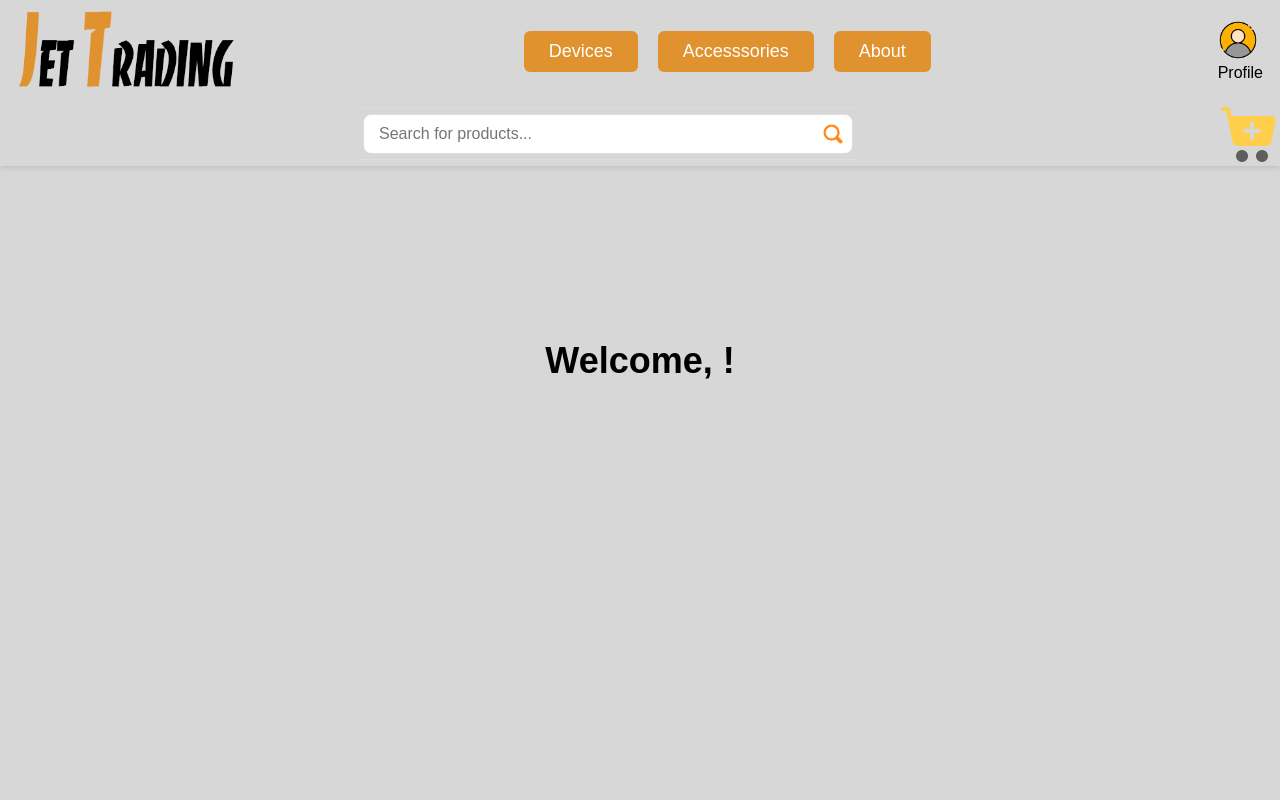
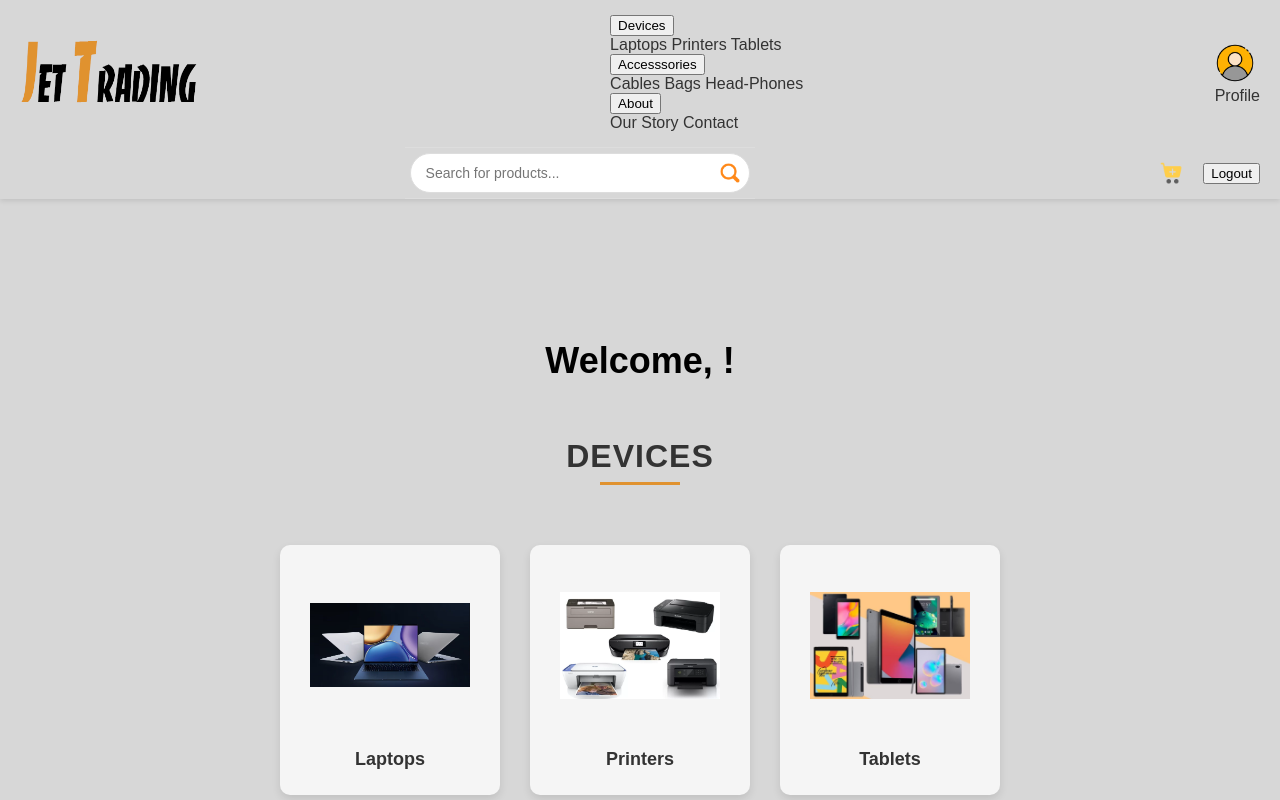
Before and after one commit to mennaelselawy/JetTradingWebSite, a Flask app: page /loggedInHome in a window 1280 px wide. Run offline with Flask 3, Linux system fonts and the light colour scheme.

Commit message:
validations done and the css of home page

```diff
--- a/app.py
+++ b/app.py
@@ -15,29 +15,65 @@
     def __init__(self, formData = None):
             if formData is None:
                 formData = flask.request.form
-            self.username = formData.get("username")    #flask-> module , request-> object , form -> property, get-> method
-            self.password = formData.get("password")
-            self.email = formData.get("email")
-            self.address = formData.get("address")
-            self.phone = formData.get("phone")
+            self.username = formData.get("username")  #flask-> module , request-> object , form -> property, get-> method
+            self.password = formData.get("password", "").strip()
+            self.email = formData.get("email", "" ).strip()
+            self.address = formData.get("address", "").strip()
+            self.phone = formData.get("phone", "").strip()
+
+    @staticmethod
+    def safeHash(text):
+        printable_chars = " !\"#$%&'()*+,-./0123456789:;<=>?@ABCDEFGHIJKLMNOPQRSTUVWXYZ[\\]^_`abcdefghijklmnopqrstuvwxyz{|}~"
+        result = ""
+        for ch in text:
+            found = False
+            i = 0
+            while i < 95:
+                if printable_chars[i] == ch:
+                    found = True
+                    break
+                i += 1
+
+            if found:
+                shifted_index = (i + 3) % 95  # Shift by 3 and wrap around
+                result = result + printable_chars[shifted_index]
+            else:
+                result = result + ch  # if not in printable, leave it
+        return result
+
+    @staticmethod
+    def safeUnhash(text):
+        printable_chars = " !\"#$%&'()*+,-./0123456789:;<=>?@ABCDEFGHIJKLMNOPQRSTUVWXYZ[\\]^_`abcdefghijklmnopqrstuvwxyz{|}~"
+        result = ""
+
+        for ch in text:
+            # Find index of ch manually
+            found = False
+            i = 0
+            while i < 95:
+                if printable_chars[i] == ch:
+                    found = True
+                    break
+                i += 1
+
+            if found:
+                shifted_index = (i - 3 + 95) % 95  # Subtract 3 and wrap
+                result = result + printable_chars[shifted_index]
+            else:
+                result = result + ch
+
+        return result
+
 
     def makeDictionary(self):
         dict = {
             "username": self.username,
-            "password": self.password,
+            "password": User.safeHash(self.password),
             "email": self.email,
             "address": self.address,
             "phone": self.phone
         }
         return dict
-
-    # ord(char)  Converts the character to its ASCII code., Adds 3 to the ASCII value. Ensures the result is within the ASCII printable range (0–125). % 126 is used to wrap around if the result exceeds 125.
-    @staticmethod
-    def safeHash(text):
-        result = ""
-        for char in text:
-            result += chr((ord(char) + 3) % 126)
-        return result
 
     def saveData(self):
         # if the file not exist create one so
@@ -47,18 +83,26 @@
         except (FileNotFoundError , json.JSONDecodeError):
             users = [] #file does not exist or empty so i will start with empty list
 
+        failedSignUp = getHtml("signup")
         #CHECK THAT THE USER NOT ALREADY EXIST BY EMAIL
-        if any(user["email"] == self.email for user in users) :
-            failedSignUp = getHtml("signup")
+        if any(user["email"].lower() == self.email.lower() for user in users) :
             return failedSignUp.replace("$$ERROR$$", "<p style='color:red;'>Sign Up Failed: User already exists</p>")
 
-        else:
+        if len(self.password) < 8:
+            return failedSignUp.replace("$$ERROR$$", "<p style='color:red;'>Password must not be less than 8 characters</p>")
+        if not (self.email.endswith("@gmail.com") or self.email.endswith("@org.com")):
+            return failedSignUp.replace("$$ERROR$$", "<p style='color:red;'>Invalid email domain</p>")
+        if len(self.address)< 10:
+            return failedSignUp.replace("$$ERROR$$", "<p style='color:red;'>Invalid address: address must be more than 10</p>")
             #append the new user: to add in the python list in memory not in the file
-            users.append(self.makeDictionary())
-            #to write the new user in the file
-            with open("data/users.json", "w") as f:
+        if not (self.phone.isdigit() and len(self.phone) == 11 and self.phone.startswith("01")):
+            return failedSignUp.replace("$$ERROR$$", "<p style='color:red;'>Invalid Phone number</p>")
+
+        users.append(self.makeDictionary())
+        #to write the new user in the file
+        with open("data/users.json", "w") as f:
                 json.dump(users, f, indent=4)                #takes python object as user list and writes it as JSON formatted text into file SO reverse of json.load()
-            return redirect(url_for("logInPage"))  # redirect after success
+        return redirect(url_for("logInPage"))  # redirect after success
 
     def getUserInfo(self, email):
         try:
@@ -73,7 +117,7 @@
     def fillProfileForm(self, userData, message =""):
         html = getHtml("profile")
         html = html.replace("$$USERNAME$$", userData["username"])
-        html = html.replace("$$PASSWORD$$", userData["password"])
+        html = html.replace("$$PASSWORD$$", User.safeUnhash(userData["password"]))
         html = html.replace("$$EMAIL$$", userData["email"])
         html = html.replace("$$ADDRESS$$", userData["address"])
         html = html.replace("$$PHONE$$", userData["phone"])
@@ -150,7 +194,7 @@
             users = json.load(f)
 
         for user in users:
-            if user["email"] == email and user["password"] == password:
+            if user["email"] == email and user["password"] == User.safeHash(password):
                 return jsonify(success=True, user=user)
 
         return jsonify(success=False, message="Invalid credentials")
@@ -166,6 +210,7 @@
 @app.route("/profile", methods=["GET"])
 def profilePage():
     email = flask.request.args.get("email")
+
     user = User().getUserInfo(email)
     if user:
         return User().fillProfileForm(user, "")
@@ -247,74 +292,47 @@
             html += "</div> </a>"
         return html
 
+    @staticmethod
+    def devicesPageHtml(pageName , showCartButtons):
+        devices = Devices.parse_products_file()
+        category = request.args.get('category')
+        query = request.args.get('query')
+        heading =""
+        filtered = []
+        if query:
+            heading = f"Results of {query}"
+            query = query.lower()
+            for device in devices:
+                if query in device.name.lower() or query in device.description.lower():
+                    filtered.append(device)
+        elif category:
+            heading = category.capitalize()
+            category = category.lower()
+            for device in devices:
+                if device.category.lower() == category:
+                    filtered.append(device)
+        else:
+            filtered = devices
+            heading = "All Devices"
+
+        devices_html = Devices.display_devices_html(filtered, showCartButtons)
+
+        if not devices_html:
+            devices_html = "<p class='no-results'>No devices found.</p>"
+
+        html = getHtml(pageName)
+        final_html = html.replace("$$CATEGORY$$", heading).replace("$$DEVICES$$", devices_html)
+        return final_html
+
+
 
 @app.route("/devices", methods=["GET"])
 def devicesPage():
-    devices = Devices.parse_products_file()
-    category = request.args.get('category')
-    query = request.args.get('query')
-    heading =""
-    filtered = []
-    if query:
-        heading = f"Results of {query}"
-        query = query.lower()
-        for device in devices:
-            if query in device.name.lower() or query in device.description.lower():
-                filtered.append(device)
-
-    elif category:
-        heading = category.capitalize()
-        category = category.lower()
-        for device in devices:
-            if device.category.lower() == category:
-                filtered.append(device)
-    else:
-        filtered = devices
-        heading = "All Devices"
-
-    devices_html = Devices.display_devices_html(filtered, show_cart_buttons=False)
-
-    if not devices_html:
-        devices_html = "<p class='no-results'>No devices found.</p>"
-
-    html = getHtml("devices")
-    final_html = html.replace("$$CATEGORY$$", heading).replace("$$DEVICES$$", devices_html)
-    return final_html
-
-
+    return Devices.devicesPageHtml("devices", showCartButtons =False)
 
 @app.route("/devicesLoggedIn", methods=["GET"])
 def devicesLoggedInPage():
-    devices = Devices.parse_products_file()
-    category = request.args.get('category')
-    query = request.args.get('query')
-    heading =""
-    filtered = []
-    if query:
-        heading = f"Results of {query}"
-        query = query.lower()
-        for device in devices:
-            if query in device.name.lower() or query in device.description.lower():
-                filtered.append(device)
-
-    elif category:
-        heading = category.capitalize()
-        category = category.lower()
-        for device in devices:
-            if device.category.lower() == category:
-                 filtered.append(device)
-    else:
-        filtered = devices
-        heading = "All Devices"
-
-    devices_html = Devices.display_devices_html(filtered, show_cart_buttons=True)
-    if not devices_html:
-        devices_html = "<p class='no-results'>No devices found.</p>"
-
-    html = getHtml("devicesLoggedIn")
-    final_html = html.replace("$$CATEGORY$$", heading).replace("$$DEVICES$$", devices_html)
-    return final_html
-
+    return Devices.devicesPageHtml("devicesLoggedIn", showCartButtons =True)
 
 
                                                #CART
--- a/loggedInHome.html
+++ b/loggedInHome.html
@@ -16,9 +16,6 @@
 
             <div class="nav-buttons">
                 <div class="dropdown">
-                    <!-- <form id="devicesForm">
-                        <button type="submit" class="dropdown-button">Devices</button>
-                    </form> -->
                     <a href="/devicesLoggedIn"><button class="dropdown-button">Devices</button></a>
                     <div class="dropdown-content">
                         <a href="/devicesLoggedIn?category=laptops">Laptops</a>
@@ -61,6 +58,7 @@
                 </button>
             </form>
             <img src="static/images/cart-icon.png" onclick="goToCart()" class="add-to-cart-icon" >
+            <button type="button" onclick="logOutAndRedirectToHome()">Logout</button>
         </div>
     </header>
     <div class="loggedin">
@@ -68,6 +66,27 @@
          a3mlha mn text file i guess -->
         <h2>Welcome, <span id="welcomeUser"></span>!</h2>
     </div>
+    <div id="devices_categories">
+        <h2 class="category-title">Devices</h2>
+        <div class="category">
+            <a href="/devicesLoggedIn?category=laptops">
+                <img src="/static/images/laptops.jpg" alt="Laptops">
+                <span>Laptops</span>
+            </a>
+        </div>
+        <div class="category">
+            <a href="/devicesLoggedIn?category=printers">
+                <img src="/static/images/printers.jpg" alt="Printers">
+                <span>Printers</span>
+            </a>
+        </div>
+        <div class="category">
+            <a href="/devicesLoggedIn?category=tablets">
+                <img src="/static/images/tablets.jpg" alt="Tablets">
+                <span>Tablets</span>
+            </a>
+        </div>
+    </div>
     <script src="static/script.js"></script>
 </body>
 </html>
--- a/profile.html
+++ b/profile.html
@@ -51,7 +51,7 @@
         <button type="button" onclick="enableEdit('phone')">Edit</button><br><br>
 
         <button type="submit">Save</button>
-        <button type="button" onclick="logout()">Logout</button>
+        <button type="button" onclick="logOutAndRedirectToHome()">Logout</button>
 
     </form>
 
--- a/static/script.js
+++ b/static/script.js
@@ -8,18 +8,28 @@
     //manually get the form values
     const username = document.getElementById("username").value.trim();
     const email = document.getElementById("email").value.trim();
+    const password = document.getElementById("password").value;
+    const address = document.getElementById("address").value.trim();
+    const phone = document.getElementById("phone").value.trim();
 
-    //to build an object in js as a struct in c++
-    const user = {
-        username,
-        email,
-    };
-
+    let valid = true
     let users= JSON.parse(localStorage.getItem("users")) || [];   //oring it with curly brackets to start with empty array if no users
-
     //check if user already exist by email so not to save it
     const existingUser = users.find(u => u.email === email);
-    if(!existingUser){
+    if( password.length < 8 ||
+        !(email.endsWith("@gmail.com")|| email.endsWith("@org.com")) ||
+        address.length < 10 ||
+        !(phone.length === 11 && phone.startsWith("01")) ||
+        existingUser )
+    {
+        valid = false;
+    }
+    if(valid){
+        //to build an object in js as a struct in c++
+        const user = {
+            username,
+            email
+        };
         users.push(user);
         localStorage.setItem("users", JSON.stringify(users));
     }
@@ -264,11 +274,3 @@
         displayCart();
     }
 })
-
-// const user = localStorage.getItem("currentUser");
-// if(user){
-//     document.getElementById("addToCartButton").style.display="inline-block";
-// }
-// else{
-//     console.log("not found")
-// }
--- a/static/style.css
+++ b/static/style.css
@@ -12,7 +12,7 @@
 }
 a{
     text-decoration: none;
-    color: black;
+    color: #333;
 }
                                                        /*HEADER*/
 .main-header{
@@ -22,6 +22,7 @@
     z-index: 999;                 /*number:999 ->This should be on top of most things, but not necessarily the very top layer.*/
     box-shadow: 0 2px 5px rgba(0,0,0,0.1);
     background-color: #d7d7d7;
+    padding:0 20px;
 }
 
 
@@ -30,73 +31,96 @@
     /*all these features needs flex container to work with */
     justify-content: space-between;        /*space between the logo, nav, auth*/
     align-items: center;                 /*centering vertically*/
-    flex-wrap: wrap;                /* items to wrap on smaller screens*/
-    padding: 9px 17px;
+    flex-wrap: wrap;               /* items to wrap on smaller screens*/
+    padding: 15px 0;
 }
+                        /*LOGO*/
 .logo img{
-    height: 80px;      /*logo size*/
-}
-.nav-buttons{
-    display: flex;
-    gap: 20px;         /*space between buttons*/
+    height: 65px;      /*logo size*/
+    transition: transform 0.3s ease;
 }
 
-.dropdown{
-    position: relative;             /*relative to its normal position in the flow of the document */
+.logo img:hover {
+    transform: scale(1.05);
+}
+                           /*NAV BUTTONS*/
+
+.nav-list {
+    display: flex;
+    list-style: none;       /*to remove bullet points if the list*/
+    margin: 0;
+    padding: 0;
+    gap: 2px;
+}
+.nav-link {
+    display: block;
+    padding: 12px 20px;
+    font-weight: 700;
+}
+.nav-link:hover {
+    color: #e0922f;
+    background-color: #f5f5f5;
+    border-radius: 8px 8px 0 0;
+}
+.nav-item {
+    position: relative;
 }
 
-.dropdown-button{
-    background-color: #e0922f;
-    color: white;
-    border: none;         /*removes visible border line*/
-    padding: 10px 25px;
-    font-size: 18px;
-    cursor: pointer;         /*hovers the mouse over button, cursor changes to a hand symbol */
-    border-radius: 6px;    /*rounds the corners*/
+                     /* DROPDOWN MENU */
+.dropdown-menu {
+    position: absolute;
+    background: white;
+    min-width: 170px;
+    box-shadow: 0 10px 25px rgba(0,0,0,0.1);
+    border-radius: 0 0 8px 8px;
+    opacity: 0;
+    visibility: hidden;
+    padding: 10px 0;
+    border-top: 3px solid #e0922f;
+}
+.dropdown:hover .dropdown-menu {
+    opacity: 1;
+    visibility: visible;
 }
 
-.dropdown-content{
-    display: none;           /*dropdown content invisible and not take up any space in the layout until i hover on it*/
-    position: absolute;        /*appear right below the button which has position: relative*/
-    background-color: #f9f9f9;
-    min-width: 140px;
-    box-shadow: 0px 8px 16px rgba(0,0,0,0.2);
-    z-index: 1;            /*still higher than default (which is auto or 0)*/
+.dropdown-item {
+    display: block;
+    padding: 12px 20px;
+    transition: all 0.2s ease;
+    font-size: 15px;
 }
-.dropdown-content a{
-    padding: 10px;      /*space between the text and the edges of the clickable area*/
-    display: block;            /*changes the link to a block-level element , takes the full width of its parent so */
-    color: black;
-    text-decoration: none;   /*remove underline*/
+.dropdown-item:hover {
+    background-color: #f8f8f8;
+    color: #e0922f;
+    padding-left: 25px;
 }
 
-.dropdown:hover .dropdown-content{
-    display: block;
+                    /*  DROPDOWN INDICATOR*/
+.dropdown > .nav-link::after {
+    content: "⌄";
+    margin-left: 6px;
+    font-size: 14px;
+    display: inline-block;
+    transition: transform 0.3s ease;
 }
 
-.auth-links a{
-    text-decoration: none;
-    margin-left:10px;
-    color: #333;
-    font-weight: bold;
+.dropdown:hover > .nav-link::after {
+    transform: rotate(180deg);
 }
 
-/* Search row styling */
+                        /* Search row styling */
 .search-row{
-    cursor: pointer;
     display: flex;
-    justify-content: space-between;
+    align-items: center;
+    gap: 20px;
 }
 
 .search-form {
-
     padding: 5px;
-    /* background-color: #f5f5f5; */
     border-top: 1px solid #ddd;
     border-bottom: 1px solid #ddd;
-    /* box-shadow: 0px 8px 16px rgba(0,0,0,0.2); */
     position: relative;
-    width: 500px;
+    width: 350px;
     margin: auto;
 }
 
@@ -104,8 +128,8 @@
     width: 100%;
     padding: 10px 40px 10px 15px;
     border: 1px solid #ddd;
-    border-radius: 8px;
-    font-size: 16px;
+    border-radius: 30px;
+    font-size: 14px;
     height:40px;
 }
 .search-form .search-button{
@@ -115,10 +139,8 @@
     background: none;
     border: none;
     cursor: pointer;
-    font-size: 18px;
     transform: translateY(-50%);
     padding: 0;
-    margin: 0;
     height: 20px;
     width: 20px;
 }
@@ -128,40 +150,113 @@
     object-fit: contain;
 }
 
-.search-row .add-to-cart-icon{
-    width: 5%;
+                     /*auth and cart*/
+.cart-and-auth {
+    display: flex;
+    align-items: center;
+    gap: 15px;
 }
-/* .search-row .add-to-cart-link{
-    width: 200%;
-} */
+                  /* AUTH BUTTON STYLES */
+.auth-links{
+    display: flex;
+    gap: 10px;
+}
+
+.auth-btn {
+    padding: 10px 20px;
+    border-radius: 20px;
+    font-weight: 600;
+    transition: all 0.3s ease;
+}
+
+.login-btn {
+    border: 2px solid #e0922f;
+    color: #e0922f;
+}
+.signup-btn {
+    background: #e0922f;
+    border: 2px solid #e0922f;
+    color: white;
+}
+
+.login-btn:hover {
+    background: rgba(224, 146, 47, 0.1);
+}
+
+.signup-btn:hover {
+    background: #d17a1a;
+    border-color: #d17a1a;
+    transform: translateY(-2px);
+    box-shadow: 0 4px 8px rgba(0,0,0,0.1);
+}
+                              /*CART*/
+.add-to-cart-link{
+    display: flex;
+    flex-direction: column;
+    align-items: center;
+    gap: 4px;
+    padding: 8px 12px;
+    border-radius: 30px;
+    font-size: 14px;
+}
+.add-to-cart-link:hover {
+    background-color: #eee;
+}
+.add-to-cart-icon {
+    width: 24px;
+    height: 24px;
+}
+
                                                  /*HOME PAGE*/
 #devices_categories{
     display: flex;
     justify-content: center;
     gap: 30px;
-    margin-top: 75px;
-    margin-bottom: 50px;
     flex-wrap: wrap; /* Responsive wrap */
     text-align: center;
-    padding: 20px;
 }
-.category-title{
+
+                                    /*TITLE*/
+.category-title , .heading-all-devices{
     text-align: center;
+    font-size: 32px;
+    color: #333;
+    text-transform: uppercase;
+    letter-spacing: 1px;
     width: 100%;
     margin-bottom: 30px;
-    font-size: 28px;
+    position: relative;
+    padding-bottom: 10px;
+
 }
 
+.category-title::after , .heading-all-devices::after{
+    content: '';
+    position: absolute;
+    bottom: 0;
+    left: 50%;    /* Starts at 50% from the left (center) */
+    transform: translateX(-50%);  /* Shifts it back by half its width to truly center it */
+    width: 80px;
+    height: 3px;
+    background-color: #e0922f;
+}
+
+
+                                     /*CATEGORY*/
+
 .category {
-    background-color: #ddd;
-    padding: 20px;
-    border-radius: 8px;
-    width: 200px;
-    transition: transform 0.2s ease-in-out;   /*0.2 seconds  nimation start slowly, speed up in the middle, and slow down at the end*/
+     background-color: #f5f5f5;
+    /* background-color: #ddd; */
+    padding: 25px;
+    border-radius: 10px;
+    width: 220px;
+    transition: all 0.3s ease;   /*0.2 seconds  nimation start slowly, speed up in the middle, and slow down at the end*/
+    box-shadow: 0 4px 8px rgba(0,0,0,0.1);
 }
 
 .category:hover {
-    transform: scale(1.05);
+    transform: translateY(-5px) scale(1.03);
+    box-shadow: 0 6px 12px rgba(0,0,0,0.15);
 }
 
 .category img {
@@ -176,47 +271,15 @@
 .category span {
     display: block;
     font-weight: bold;
-    color: black;
-    font-size: 16px;
-    text-decoration: none;
+    color: #333;
+    font-size: 18px;
+    margin-top: 15px;
+
 }
+                                                        /* DEVICES PAGE */
 
-.loggedin {
-    margin-top: 200px; /* Adjust value based on your header height */
-    text-align: center;
-    font-size: 24px;
-    font-weight: bold;
-}
-
-#profileForm, #loginForm, #signupForm{
-    padding: 20px;
-    margin: 20px auto;
-    border: 3px solid #e0922f;
-    align-items: center; /*vertical centering*/
-    justify-content: center; /*horizontal centering*/
-    width: fit-content;
-    box-shadow: 0 0 20px rgba(0,0,0,0.1);
-}
-
-.h2{
-    text-align: center;
-    padding-top: 50px;
-    margin-top: 100px;
-}
-
-.device{
-    border: 1px solid #ccc;
-    /* padding: 10px;
-    margin: 10px; */
-}
-
-
-                                                        /* DEVICES PAGE */
 .heading-all-devices {
-    margin-top: 200px; /* Slightly more than header height */
-    text-align: center;
-    font-size: 32px;
-    font-weight: bold;
+    margin-top: 40px; /* Slightly more than header height */
 }
 .devices-grid{
     display: grid;
@@ -267,7 +330,33 @@
 }
 
 
+     /**/
+.loggedin {
+    margin-top: 200px; /* Adjust value based on your header height */
+    text-align: center;
+    font-size: 24px;
+    font-weight: bold;
+}
 
+#profileForm, #loginForm, #signupForm{
+    padding: 20px;
+    margin: 20px auto;
+    border: 3px solid #e0922f;
+    align-items: center; /*vertical centering*/
+    justify-content: center; /*horizontal centering*/
+    width: fit-content;
+    box-shadow: 0 0 20px rgba(0,0,0,0.1);
+}
+
+.h2{
+    text-align: center;
+    padding-top: 50px;
+    margin-top: 100px;
+}
+
+.device{
+    border: 1px solid #ccc;
+}
 
 
 .back-button {
```
Also changed, not shown: data/users.json (+10 -17 lines), devices.html (+37 -33 lines), index.html (+35 -36 lines).
